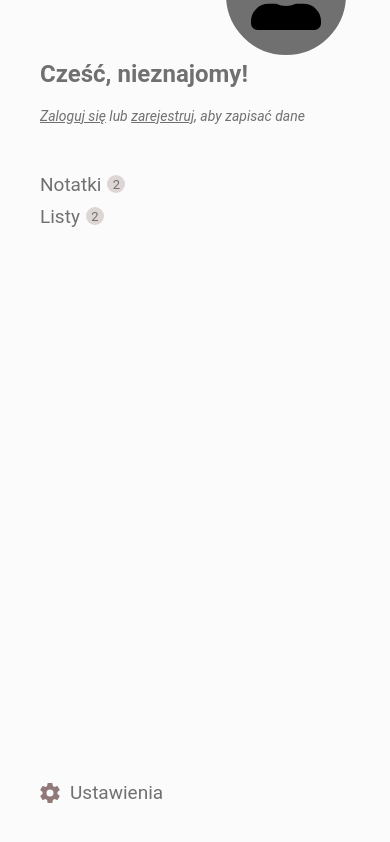
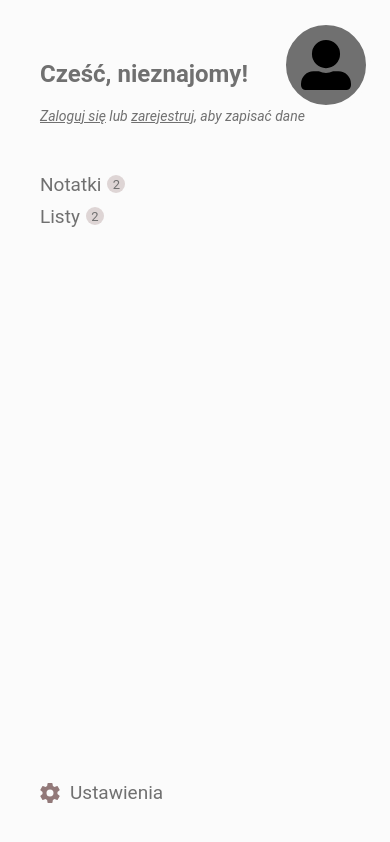
Before and after one commit to kalkson/NOTEthis, a React (Create React App) app: page / in a window 390 px wide. Built offline with nearby package versions, Linux system fonts and the light colour scheme.

Commit message:
add mobile avatar variant

```diff
--- a/src/components/Molecules/Avatar/Avatar.styled.js
+++ b/src/components/Molecules/Avatar/Avatar.styled.js
@@ -4,20 +4,34 @@ const StyledAvatar = styled.div`
   border: solid 5px ${({ theme }) => theme.colors.background};
   position: absolute;
   background-color: ${({ theme }) => theme.colors.primary};
-  width: 130px;
-  height: 130px;
+  width: 90px;
+  height: 90px;
   border-radius: 85px;
   display: flex;
   justify-content: center;
   align-items: center;
   z-index: 5;
-  right: 10%;
-  top: -70px;
+  right: 5%;
+  top: 20px;
+
+  @media (min-width: 1024px) {
+    width: 130px;
+    height: 130px;
+    right: 10%;
+    top: -70px;
+
+    .avatar {
+      &__icon {
+        width: 70px;
+        height: 70px;
+      }
+    }
+  }
 
   .avatar {
     &__icon {
-      width: 70px;
-      height: 70px;
+      width: 50px;
+      height: 50px;
     }
 
     &__button {
@@ -31,6 +45,7 @@ const StyledAvatar = styled.div`
       justify-content: center;
       align-items: center;
       transition: opacity 0.1s linear;
+      text-align: center;
     }
 
     &__button:hover {
```
Also changed, not shown: 1 other file (tests, documents, lock files or other folders).
